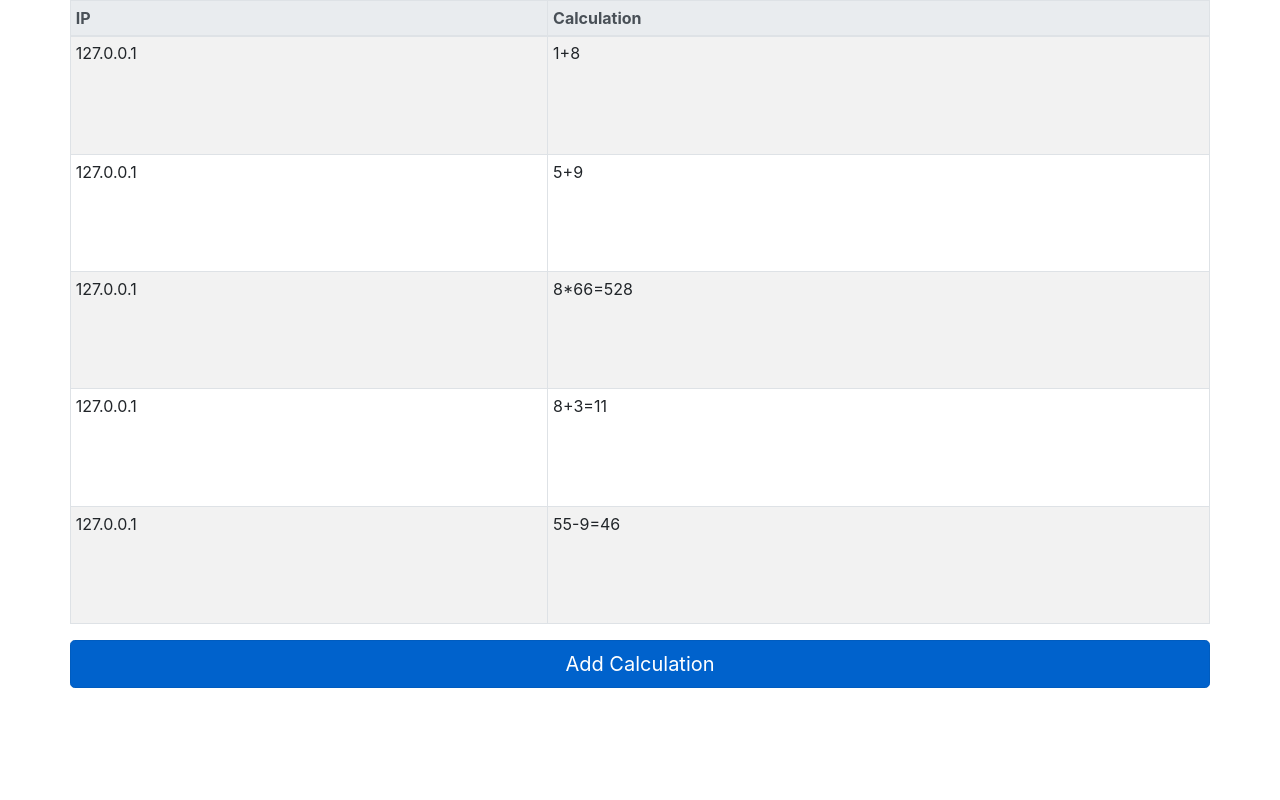
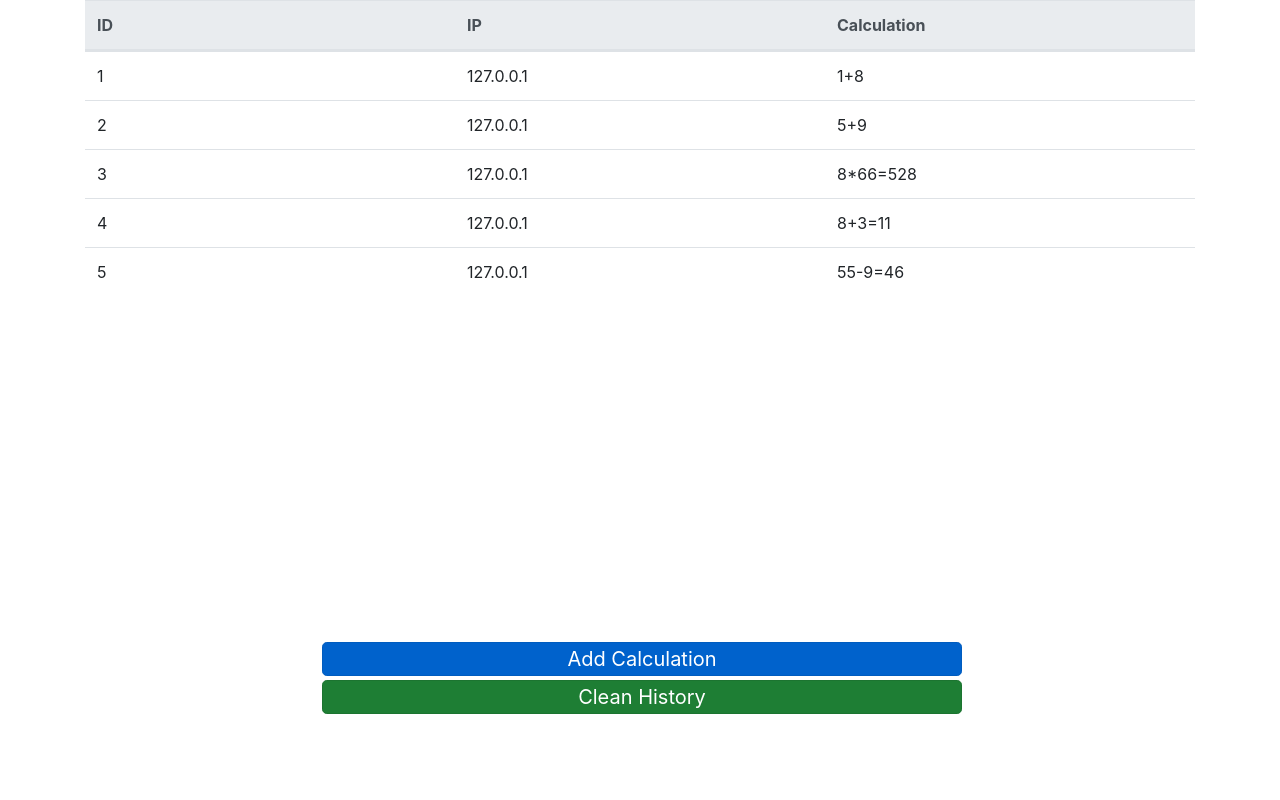
Before and after one commit to yurenpang/calculator, a Flask app: page / in a window 1280 px wide. Run offline with Flask 2, Linux system fonts and the light colour scheme; data comes from the database, SQL or seed files in the repository; style sheets or scripts are compiled from the project's sources; some libraries are stand-ins or nearby versions.

Commit message:
adjusted main page css.

```diff
--- a/static/scss/main.scss
+++ b/static/scss/main.scss
@@ -1,10 +1,49 @@
-tbody {
-    display:block;
-    overflow:auto;
+body {
+    position: relative;
+    height: 100vh;
+    width: 100vw;
+    overflow: none;
+
+    .container {
+        position: relative;
+        height: 60%;
+
+        .history {
+            position: relative;
+            height: 100%;
+
+            tbody {
+                position: absolute;
+                display: block;
+                max-height: 100%;
+                overflow-x: none;
+                overflow-y: scroll;
+            }
+
+            thead,
+            tbody tr {
+                display: table;
+                width: 100%;
+                table-layout: fixed;
+            }
+        }
+    }
+
+    #btn-section {
+        position: absolute;
+        top: 80%;
+        left: 25%;
+        width: 50%;
+        margin: auto;
+        display: flex;
+        flex-direction: column;
+
+
+        .btn {
+            text-align: center;
+            width: 100%;
+            margin: 2px;
+            padding: 1px;
+        }
+    }
 }
-
-thead, tbody tr {
-    display:table;
-    width:100%;
-    table-layout:fixed;
-}
--- a/templates/app.html
+++ b/templates/app.html
@@ -4,37 +4,37 @@
     <meta charset="UTF-8">
     <title>Sezzle Calculator</title>
     <link rel="stylesheet" href="https://stackpath.bootstrapcdn.com/bootstrap/4.4.1/css/bootstrap.min.css" integrity="sha384-Vkoo8x4CGsO3+Hhxv8T/Q5PaXtkKtu6ug5TOeNV6gBiFeWPGFN9MuhOf23Q9Ifjh" crossorigin="anonymous">
+    <link rel="stylesheet" type="text/css" href="{{ url_for('static', filename='css/main.css') }}">
     <script src="https://ajax.googleapis.com/ajax/libs/jquery/3.4.1/jquery.min.js"></script>
     <script src="https://code.jquery.com/jquery-3.4.1.slim.min.js" integrity="sha384-J6qa4849blE2+poT4WnyKhv5vZF5SrPo0iEjwBvKU7imGFAV0wwj1yYfoRSJoZ+n" crossorigin="anonymous"></script>
     <script src="https://cdn.jsdelivr.net/npm/popper.js@1.16.0/dist/umd/popper.min.js" integrity="sha384-Q6E9RHvbIyZFJoft+2mJbHaEWldlvI9IOYy5n3zV9zzTtmI3UksdQRVvoxMfooAo" crossorigin="anonymous"></script>
     <script src="https://stackpath.bootstrapcdn.com/bootstrap/4.4.1/js/bootstrap.min.js" integrity="sha384-wfSDF2E50Y2D1uUdj0O3uMBJnjuUD4Ih7YwaYd1iqfktj0Uod8GCExl3Og8ifwB6" crossorigin="anonymous"></script>
-    <script src="{{ url_for('static', filename='/css/main.css') }}"></script>
+    <script src="{{ url_for('static', filename='js/app.js') }}"></script>
 </head>
 <body>
-    <div class="container" >
-        <div id="chat-container" class="row" style="height: 80vh">
-            <table class="table table-striped table-bordered table-sm">
-                <thead class="thead-light" style="width:20vw">
-                    <tr>
+    <div class="container">
+        <table class="history table table-hover">
+            <thead class="thead-light">
+                <th scope="col">ID</th>
                 <th scope="col">IP</th>
                 <th scope="col">Calculation</th>
-                    </tr>
             </thead>
+
             <tbody>
                 {% for calc in calculations %}
                     <tr>
+                        <td>{{ loop.index }}</td>
                         <td>{{ calc.ip }}</td>
                         <td>{{ calc.text }}</td>
                     </tr>
                 {% endfor %}
             </tbody>
         </table>
-
     </div>
 
-        <div class="row" style="height: 5vh;">
-            <a href="/create" class="btn btn-primary btn-lg active fixed_top"  style="text-align: center; width: 100%">Add Calculation</a>
-        </div>
+    <div id="btn-section" align="center">
+        <a href="/create" class="btn btn-primary btn-lg active fixed_top">Add Calculation</a>
+        <a href="/delete" class="btn btn-success btn-lg active fixed_top">Clean History</a>
     </div>
 </body>
 </html>
```
Lines whose indentation alone changed are shown as unchanged.
